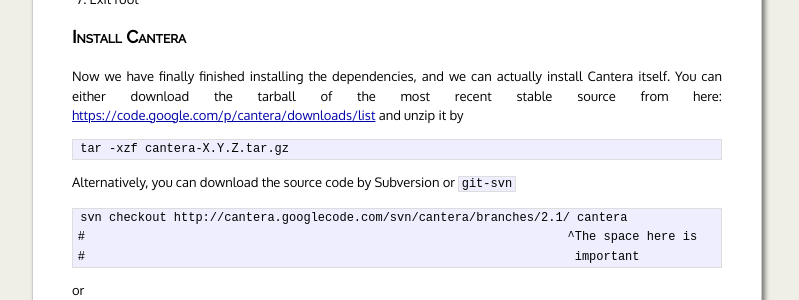
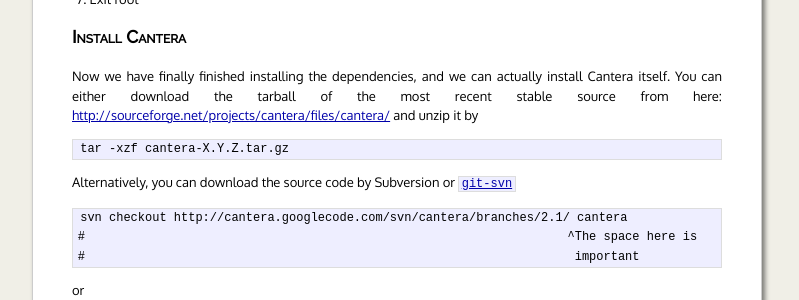
Before and after one commit to bryanwweber/bryanwweber.github.io, a Jekyll site: the page built from _posts/2014-01-08-installing-cantera-on-ubuntu-12.04.3-from-scratch-source-with-Intel-compilers.md, in a window 1280 px wide and 900 px high, scrolled down 4372 px. Shown: the part 153-453 px from the top of the window, without its empty margins (243-1042 px from the left). Built offline with Jekyll 4.4.1, drawn with Linux system fonts in a browser that asks for light colours; some web fonts are replaced; part of the change alters nothing that is shown.

```diff
--- a/_posts/2014-01-08-installing-cantera-on-ubuntu-12.04.3-from-scratch-source-with-Intel-compilers.md
+++ b/_posts/2014-01-08-installing-cantera-on-ubuntu-12.04.3-from-scratch-source-with-Intel-compilers.md
@@ -256,11 +256,12 @@ Let's take a look at these commands now too.
 
 Now we have finally finished installing the dependencies, and we can actually install Cantera itself.
 You can either download the tarball of the most recent stable source from here:
-<https://code.google.com/p/cantera/downloads/list> and unzip it by
+<http://sourceforge.net/projects/cantera/files/cantera/> and unzip it by
 
     tar -xzf cantera-X.Y.Z.tar.gz
 
-Alternatively, you can download the source code by Subversion or `git-svn`
+Alternatively, you can download the source code by Subversion or
+[`git-svn`](https://www.kernel.org/pub/software/scm/git/docs/git-svn.html)
 
     svn checkout http://cantera.googlecode.com/svn/cantera/branches/2.1/ cantera
     #                                                                   ^The space here is
```
